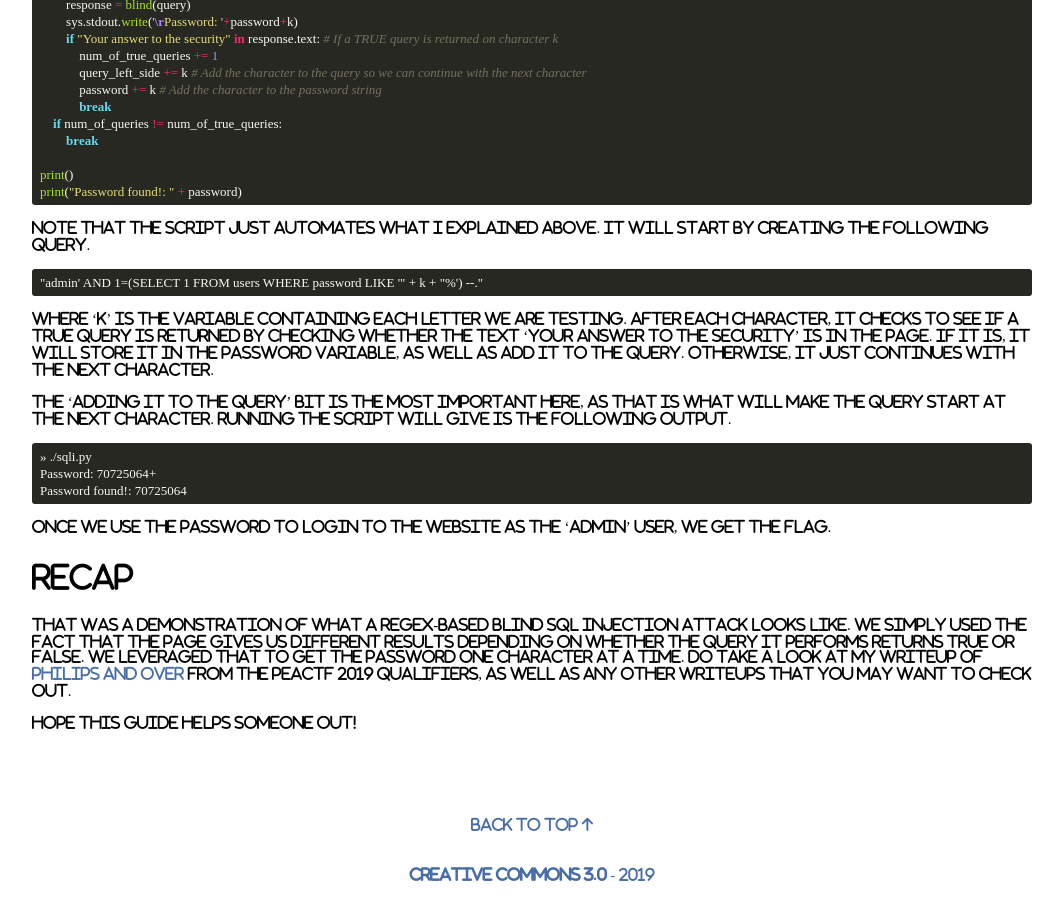
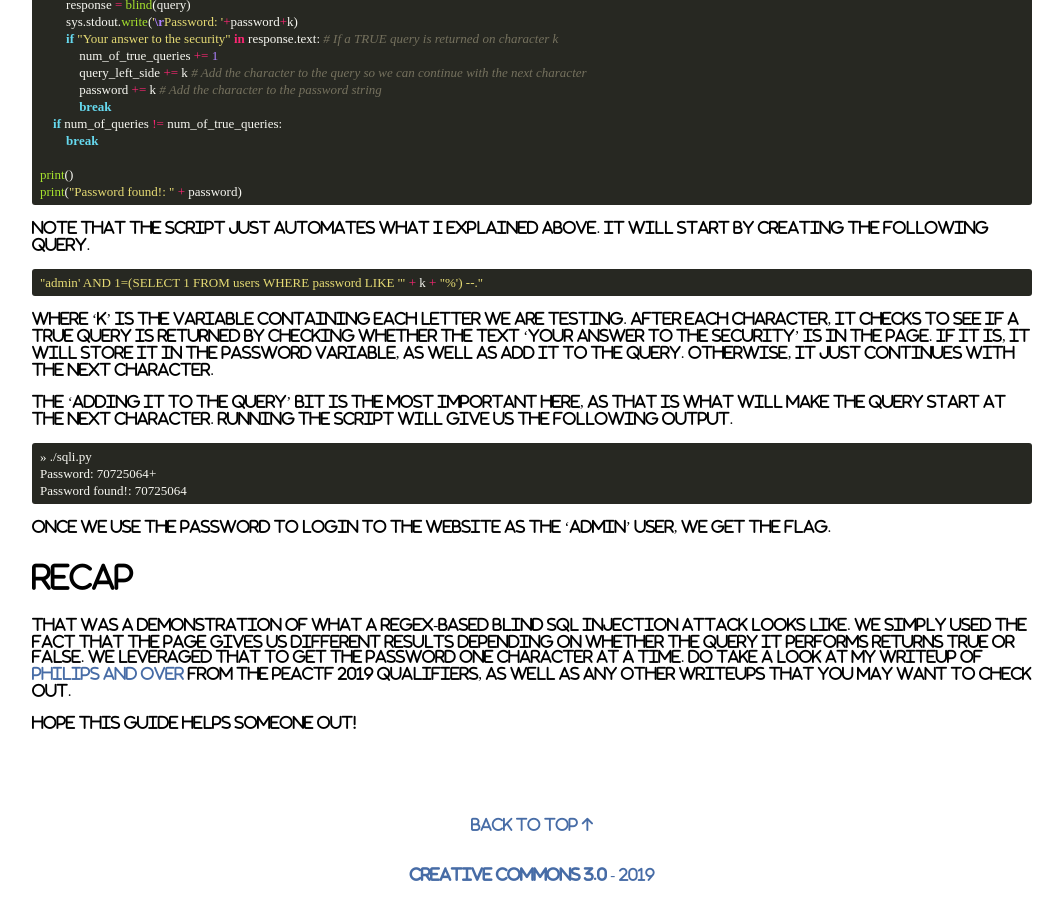
Before and after one commit to farazsth98/farazsth98.github.io, a Jekyll site: the page built from _posts/2019-07-28-regex-based-blind-sql-injection-attacks.markdown, in a window 1280 px wide and 900 px high, scrolled down 3141 px. Shown: the whole window, without its empty margins (108-1171 px from the left). Built offline with Jekyll 4.4.1, drawn with Linux system fonts in a browser that asks for light colours; nearby versions of some CDN libraries.

Commit message:
Fixed typo

````diff
--- a/_posts/2019-07-28-regex-based-blind-sql-injection-attacks.markdown
+++ b/_posts/2019-07-28-regex-based-blind-sql-injection-attacks.markdown
@@ -154,12 +154,12 @@ print("Password found!: " + password)
 ```
 
 Note that the script just automates what I explained above. It will start by creating the following query.
-```
+```python
 "admin' AND 1=(SELECT 1 FROM users WHERE password LIKE '" + k + "%') --."
 ```
 Where 'k' is the variable containing each letter we are testing. After each character, it checks to see if a TRUE query is returned by checking whether the text 'Your answer to the security' is in the page. If it is, it will store it in the password variable, as well as add it to the query. Otherwise, it just continues with the next character.
 
-The 'adding it to the query' bit is the most important here, as that is what will make the query start at the next character. Running the script will give is the following output.
+The 'adding it to the query' bit is the most important here, as that is what will make the query start at the next character. Running the script will give us the following output.
 ```
 » ./sqli.py
 Password: 70725064+
````
